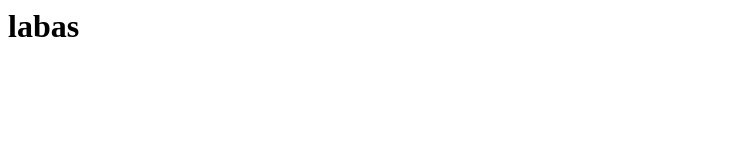
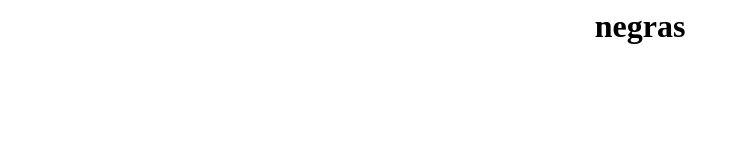
Before and after one commit to hiscookie6-9/l, a plain HTML site: page index.html in a window 1280 px wide. Shown: the whole page, without its empty margins (0-740 px from the left). Drawn offline with Linux system fonts and the light colour scheme.

Commit message:
Update index.html

```diff
--- a/index.html
+++ b/index.html
@@ -1 +1,2 @@
-<h1>labas</h1>
+<center><h1>negras</h1></center>
+<body style="backround-color:gray;">
```
